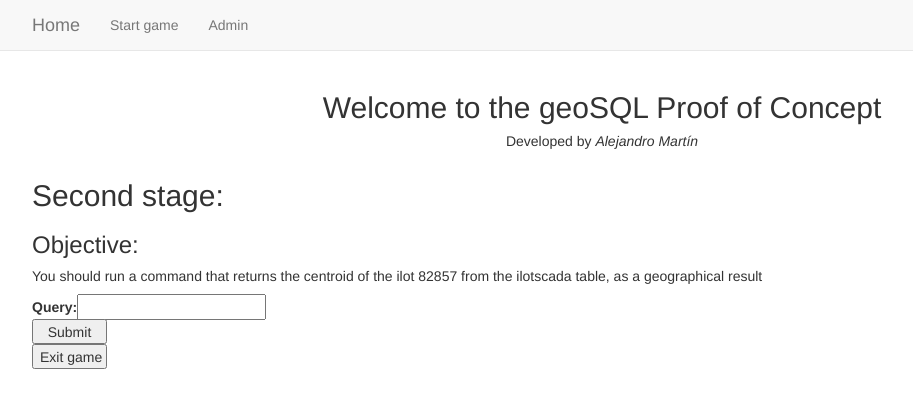
After one commit to AMartinHerrera/GeoSQL_Journey_AlejandroMartin, a Django app: page /second_stage_input_query/ in a window 1280 px wide. The commit adds this page. Shown: the top 408 px of the page, without its empty margins (38-951 px from the left). Run offline with Django 3.2, Linux system fonts and the light colour scheme; parts of the project's set-up code (start-up, migrations or seed data) failed here and were passed over; some libraries are stand-ins or nearby versions.

Commit message:
Creating firsts scenarios

```diff
--- /dev/null
+++ b/geodjango/templates/second_stage_input_query.html
@@ -0,0 +1,34 @@
+{% extends "base.html" %}
+{% block content %}
+
+<!DOCTYPE html>
+<html lang="en">
+    <body>
+        <div class="container">
+            <div class="create-formu">
+                <h2>Second stage:</h2>
+                <h3>Objective:</h3>
+                <h5>You should run a command that returns the centroid of the ilot 82857 from the ilotscada table, as a geographical result</h5>
+                <form action="{% url 'second_stage_output_query' %}" method="POST">
+
+                    {% csrf_token %}
+                    <div class="input" style="height:25px;">
+                        {{ form }}
+                    </div>
+                    <input type="submit" value="Submit" style="height:25px; width: 75px;">
+                </form>
+                <form action="{% url 'delete_schema' %}" method="POST">
+                    {% csrf_token %}
+                    <div class="input" style="height:25px;">
+                        <input type="submit" value="Exit game" style="height:25px; width: 75px;">
+                    </div>
+                </form>
+            </div>
+            <div>
+                <input id="order" name="order" type="hidden" value="Successfully completed.">
+            </div>
+        </div>
+
+    </body>
+</html>
+{% endblock %}
--- a/geodjango/world/urls.py
+++ b/geodjango/world/urls.py
@@ -7,8 +7,10 @@ urlpatterns = [
 
     #Optional, in order to let it run with just url: /world
     path('', views.home, name='home'),
-    path('input_query/', views.input_query, name='input_query'),
-    path('output_query/', views.output_query, name='output_query'),
+    path('first_stage_input_query/', views.first_stage_input_query, name='first_stage_input_query'),
+    path('first_stage_output_query/', views.first_stage_output_query, name='first_stage_output_query'),
+    path('second_stage_input_query/', views.second_stage_input_query, name='second_stage_input_query'),
+    path('second_stage_output_query/', views.second_stage_output_query, name='second_stage_output_query'),
     path('new_schema/', views.new_schema, name='new_schema'),
     path('delete_schema/', views.delete_schema, name='delete_schema'),
 
--- a/geodjango/world/views.py
+++ b/geodjango/world/views.py
@@ -25,7 +25,7 @@ def home(request):
     return render(request, 'base.html', context=context)
 
 
-def input_query(request):
+def first_stage_input_query(request):
 
     if request.method == 'POST':
         form = QueryInputForm(request.POST)
@@ -39,10 +39,10 @@ def input_query(request):
         'form': form,
     }
 
-    return render(request, 'input_query.html', context)
+    return render(request, 'first_stage_input_query.html', context)
 
 
-def output_query(request):
+def first_stage_output_query(request):
 
     query = request.POST['query']
     query_result = ""
@@ -75,7 +75,93 @@ def output_query(request):
         except (Exception, psycopg2.Error) as error:
             print("Error while fetching data from PostgreSQL", error)
             error_case = error
-            alert_popup("Error!", error_case)
+            error_alert_popup("Error!", error_case)
+            flag = 1
+        finally:
+            # closing database connection.
+            if conn:
+                cursor.close()
+                conn.commit()
+                conn.close()
+                print("PostgreSQL connection is closed")
+
+    if flag == 1:
+        if request.method == 'POST':
+            form = QueryInputForm(request.POST)
+        else:
+            form = QueryInputForm()
+        context = {'form': form,}
+        return render(request, 'first_stage_input_query.html', context)
+
+    else:
+        query_result_parsed = functools.reduce(operator.add, (query_result))
+        if query_result_parsed == 802951.361475021:
+            success_alert_popup("Message", "Correct! Well done!!")
+        else:
+            message = "The area obtained '" + str(query_result_parsed) + "' is not the expected."
+            error_alert_popup("Error!", message)
+            if request.method == 'POST':
+                form = QueryInputForm(request.POST)
+            else:
+                form = QueryInputForm()
+            context = {'form': form,}
+            return render(request, 'first_stage_input_query.html', context)
+
+    context = {
+        'query_result': query_result_parsed,
+        'error_case': error_case
+    }
+
+    return render(request, 'first_stage_output_query.html', context)
+
+
+def second_stage_input_query(request):
+
+    if request.method == 'POST':
+        form = QueryInputForm(request.POST)
+
+    else:
+        form = QueryInputForm()
+
+    context = {'form': form,}
+
+    return render(request, 'second_stage_input_query.html', context)
+
+
+def second_stage_output_query(request):
+
+    query = request.POST['query']
+    query_result = ""
+    query_result_parsed = ""
+    error_case = ""
+    flag=0
+
+    # conn = psycopg2.connect(host="localhost",
+    #                 port="5432",
+    #                 user="postgres",
+    #                 password="postgres",
+    #                 database="geodjango",
+    #                 options="-c search_path=dbo,user" + str(global_var))
+
+    conn = psycopg2.connect(host="localhost",
+                    port="5432",
+                    user="postgres",
+                    password="postgres",
+                    database="geodjango",
+                    options="-c search_path=dbo,public")
+
+    conn.autocommit = True
+
+    # sql="""CREATE TABLE siiuuuu ( PersonID int, City varchar(255));"""
+
+    with conn.cursor() as cursor:
+        try:
+            cursor.execute(query)
+            query_result = cursor.fetchone()
+        except (Exception, psycopg2.Error) as error:
+            print("Error while fetching data from PostgreSQL", error)
+            error_case = error
+            error_alert_popup("Error!", error_case)
             flag = 1
         finally:
             # closing database connection.
@@ -92,22 +178,36 @@ def output_query(request):
             form = QueryInputForm()
 
         context = {'form': form,}
-        return render(request, 'input_query.html', context)
+        return render(request, 'second_stage_input_query.html', context)
 
     else:
         query_result_parsed = functools.reduce(operator.add, (query_result))
+        if query_result_parsed == "0101000000F64453F514632041459A0653969A0241":
+            success_alert_popup("Message", "Correct! Well done!!")
+        else:
+            message = "The geometry field obtained '" + str(query_result_parsed) + "' is not the expected."
+            error_alert_popup("Error!", message)
+            if request.method == 'POST':
+                form = QueryInputForm(request.POST)
+            else:
+                form = QueryInputForm()
+            context = {'form': form,}
+            return render(request, 'second_stage_input_query.html', context)
 
-    # if query_result is "":
-    #     error_case = "The return of your query is empty!"
+
+
+
 
     context = {
         'query_result': query_result_parsed,
         'error_case': error_case
     }
 
-    return render(request, 'output_query.html', context)
+    return render(request, 'second_stage_output_query.html', context)
 
-def alert_popup(title, message):
+
+
+def error_alert_popup(title, message):
     """Generate a pop-up window for special messages."""
     root = Tk()
     root.title(title)
@@ -123,6 +223,26 @@ def alert_popup(title, message):
     w = Label(root, text=m, width=120, height=10)
     w.pack()
     b = Button(root, text="Try again!", command=root.destroy, width=10)
+    b.pack()
+    mainloop()
+
+
+def success_alert_popup(title, message):
+    """Generate a pop-up window for special messages."""
+    root = Tk()
+    root.title(title)
+    w = 700     # popup window width
+    h = 200     # popup window height
+    sw = root.winfo_screenwidth()
+    sh = root.winfo_screenheight()
+    x = (sw - w)/2
+    y = (sh - h)/2
+    root.geometry('%dx%d+%d+%d' % (w, h, x, y))
+    m = message
+    # m += '\n'
+    w = Label(root, text=m, width=120, height=10)
+    w.pack()
+    b = Button(root, text="OK!", command=root.destroy, width=10)
     b.pack()
     mainloop()
 
@@ -193,7 +313,7 @@ def new_schema(request):
         'form': form,
     }
 
-    return render(request, 'input_query.html', context)
+    return render(request, 'first_stage_input_query.html', context)
 
 
 def delete_schema(request):
```
Also changed, not shown: geodjango/templates/first_stage_input_query.html (renamed from geodjango/templates/input_query.html, +5 -3 lines), geodjango/templates/first_stage_output_query.html (added, +41 -0 lines), geodjango/templates/second_stage_output_query.html (renamed from geodjango/templates/output_query.html, +2 -6 lines).
